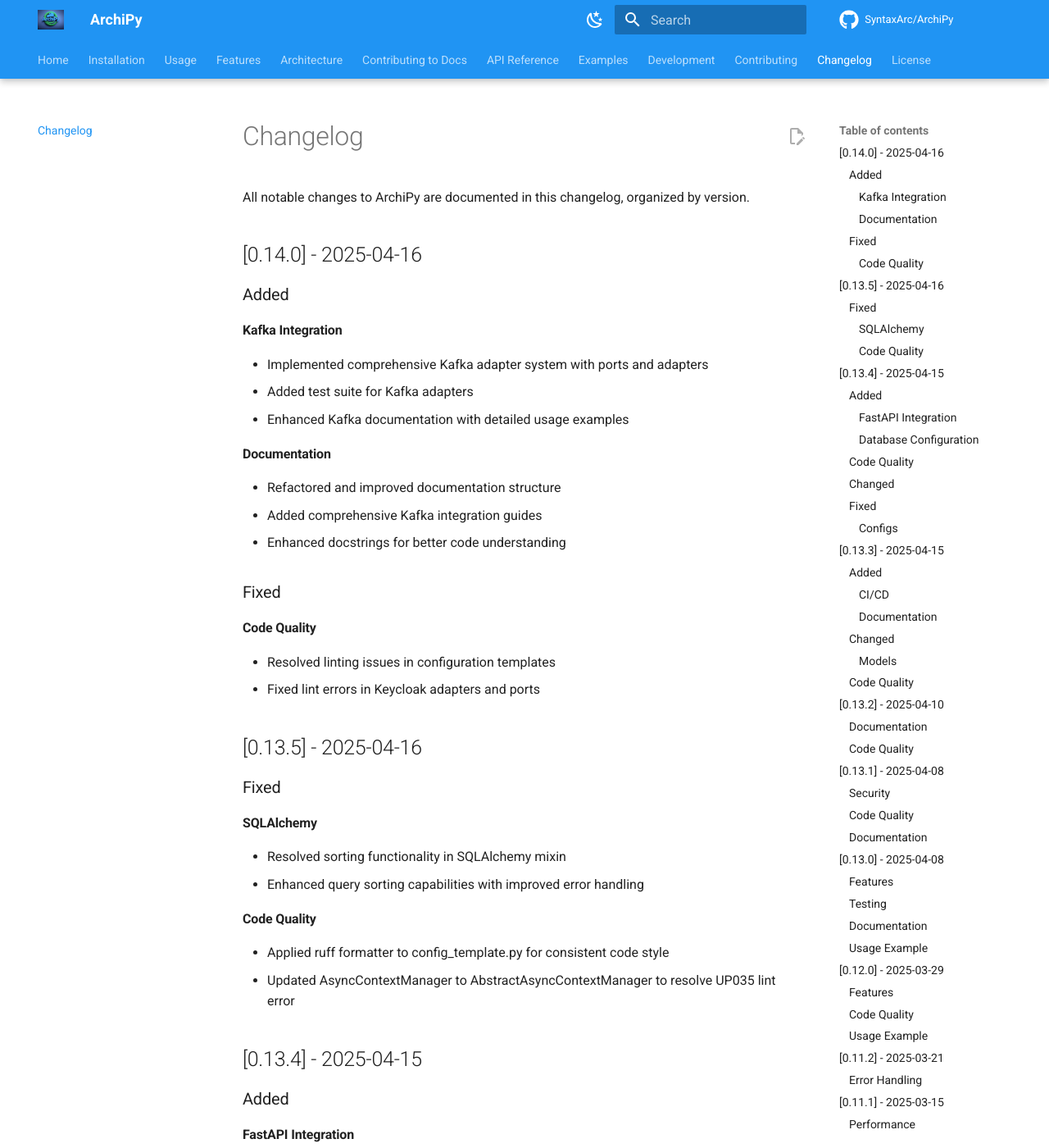
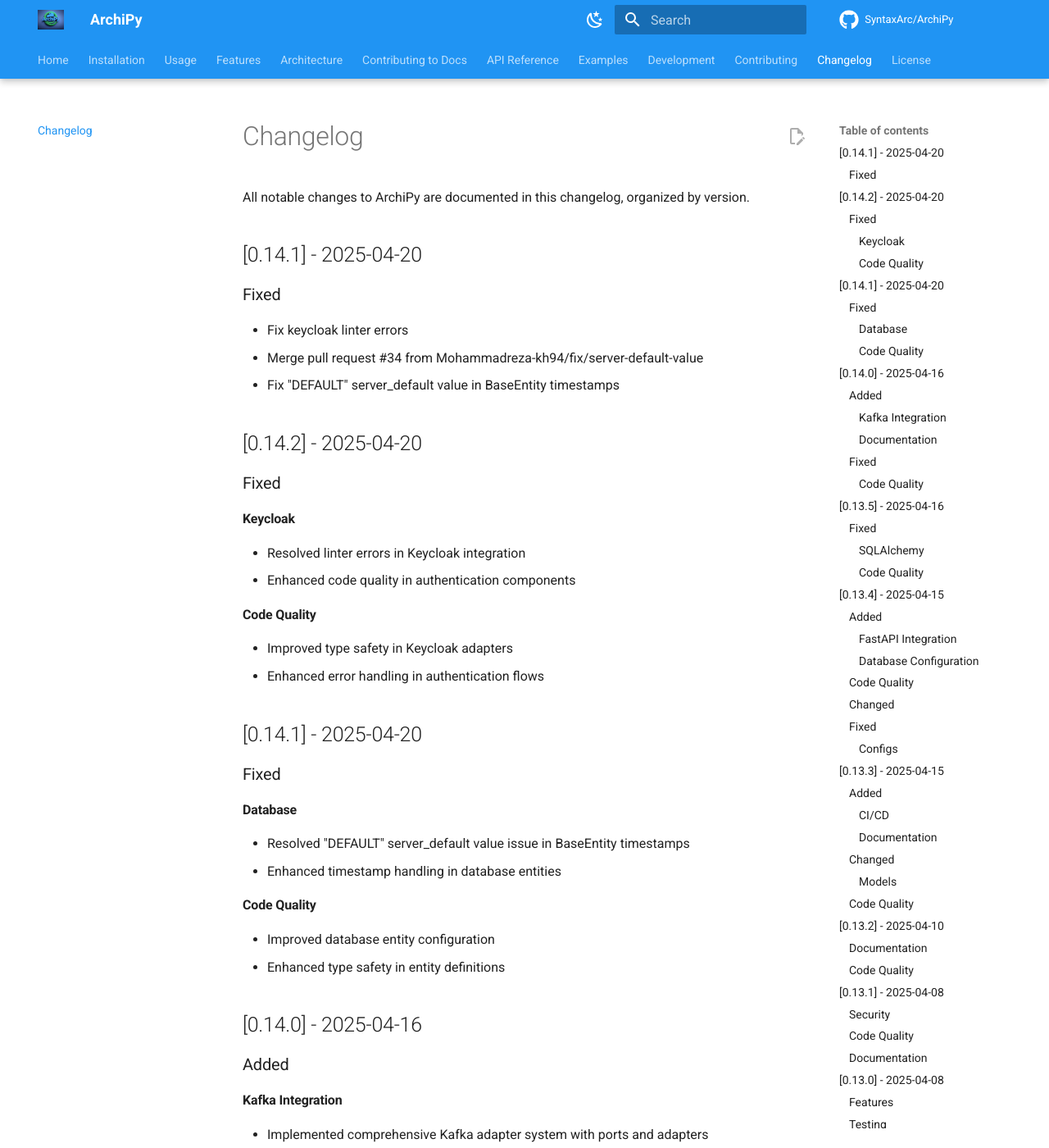
Before and after one commit to negatic/ArchiPy, an MkDocs documentation site: the page built from docs/changelog.md, in a window 1280 px wide and 1400 px high. Shown: the whole window at 82% size. Built offline with MkDocs 1.6.1 and Material for MkDocs 9.7.7, drawn with Linux system fonts in a browser that asks for light colours; comment, search, counter and statistics services are not loaded; the version menu is left out.

Commit message:
update change logs

```diff
--- a/docs/changelog.md
+++ b/docs/changelog.md
@@ -1,6 +1,43 @@
 # Changelog
 
 All notable changes to ArchiPy are documented in this changelog, organized by version.
+
+
+
+## [0.14.1] - 2025-04-20
+
+### Fixed
+
+- Fix keycloak linter errors
+- Merge pull request #34 from Mohammadreza-kh94/fix/server-default-value
+- Fix "DEFAULT" server_default value in BaseEntity timestamps
+
+
+## [0.14.2] - 2025-04-20
+
+### Fixed
+
+#### Keycloak
+- Resolved linter errors in Keycloak integration
+- Enhanced code quality in authentication components
+
+#### Code Quality
+- Improved type safety in Keycloak adapters
+- Enhanced error handling in authentication flows
+
+
+## [0.14.1] - 2025-04-20
+
+### Fixed
+
+#### Database
+- Resolved "DEFAULT" server_default value issue in BaseEntity timestamps
+- Enhanced timestamp handling in database entities
+
+#### Code Quality
+- Improved database entity configuration
+- Enhanced type safety in entity definitions
+
 
 ## [0.14.0] - 2025-04-16
 
```
